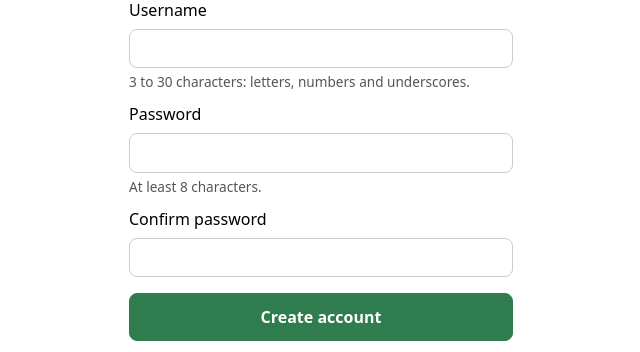
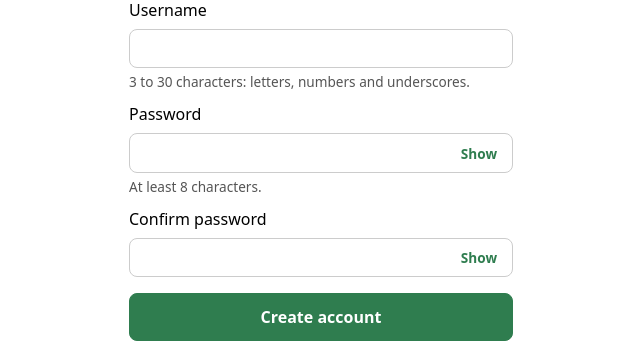
Before and after one commit to Nemo-22-UF/CEN3031-Project, a Flask app: page /register in a window 1280 px wide. Shown: the part 148-500 px from the top of the page, without its empty margins (319-959 px from the left). Run offline with Flask 3, Linux system fonts and the light colour scheme; some libraries are stand-ins or nearby versions.

Commit message:
feat: show/hide password button on login and sign up
Co-Authored-By: Claude Opus 5.5 <noreply@anthropic.com>
Claude-Session: https://claude.ai/code/session_014DWB7yiRq92nuPirWStXDg

```diff
--- a/app/static/main.js
+++ b/app/static/main.js
@@ -33,3 +33,16 @@ document.querySelectorAll("form.js-favorite").forEach(function (form) {
         }
     });
 });
+
+document.querySelectorAll(".password-toggle").forEach(function (button) {
+    const input = document.getElementById(button.getAttribute("aria-controls"));
+    button.hidden = false;
+    button.addEventListener("click", function () {
+        const showing = input.type === "text";
+        input.type = showing ? "password" : "text";
+        button.textContent = showing ? "Show" : "Hide";
+        button.setAttribute("aria-pressed", showing ? "false" : "true");
+        button.setAttribute("aria-label", showing ? "Show password" : "Hide password");
+        input.focus();
+    });
+});
--- a/app/static/style.css
+++ b/app/static/style.css
@@ -664,3 +664,29 @@ button.button{
     font-weight: 600;
     white-space: nowrap;
 }
+.password-field{
+    position: relative;
+    display: flex;
+}
+.password-field input{
+    flex: 1;
+    padding-right: 4.5rem !important;
+}
+.password-toggle{
+    position: absolute;
+    top: 50%;
+    right: 0.4rem;
+    transform: translateY(-50%);
+    padding: 0.3rem 0.6rem;
+    border: none;
+    border-radius: 0.4rem;
+    background: transparent;
+    color: #2f7d4f;
+    font: inherit;
+    font-size: 0.85rem;
+    font-weight: 600;
+    cursor: pointer;
+}
+.password-toggle:hover{
+    background: #e8f5ec;
+}
--- a/app/templates/login.html
+++ b/app/templates/login.html
@@ -16,7 +16,10 @@
         <input id="username" name="username" type="text" value="{{ username }}" autocomplete="username" required>
 
         <label for="password">Password</label>
-        <input id="password" name="password" type="password" autocomplete="current-password" required>
+        <div class="password-field">
+            <input id="password" name="password" type="password" autocomplete="current-password" required>
+            <button class="password-toggle" type="button" aria-controls="password" aria-pressed="false" hidden>Show</button>
+        </div>
 
         <label class="auth-remember">
             <input type="checkbox" name="remember"> Keep me logged in
--- a/app/templates/register.html
+++ b/app/templates/register.html
@@ -18,12 +18,18 @@
         <p class="auth-hint">3 to 30 characters: letters, numbers and underscores.</p>
 
         <label for="password">Password</label>
-        <input id="password" name="password" type="password" autocomplete="new-password"
-               minlength="{{ min_password_length }}" required>
+        <div class="password-field">
+            <input id="password" name="password" type="password" autocomplete="new-password"
+                   minlength="{{ min_password_length }}" required>
+            <button class="password-toggle" type="button" aria-controls="password" aria-pressed="false" hidden>Show</button>
+        </div>
         <p class="auth-hint">At least {{ min_password_length }} characters.</p>
 
         <label for="confirm">Confirm password</label>
-        <input id="confirm" name="confirm" type="password" autocomplete="new-password" required>
+        <div class="password-field">
+            <input id="confirm" name="confirm" type="password" autocomplete="new-password" required>
+            <button class="password-toggle" type="button" aria-controls="confirm" aria-pressed="false" hidden>Show</button>
+        </div>
 
         <button class="button" type="submit">Create account</button>
     </form>
```
Also changed, not shown: tests/test_auth.py (+7 -0 lines).
